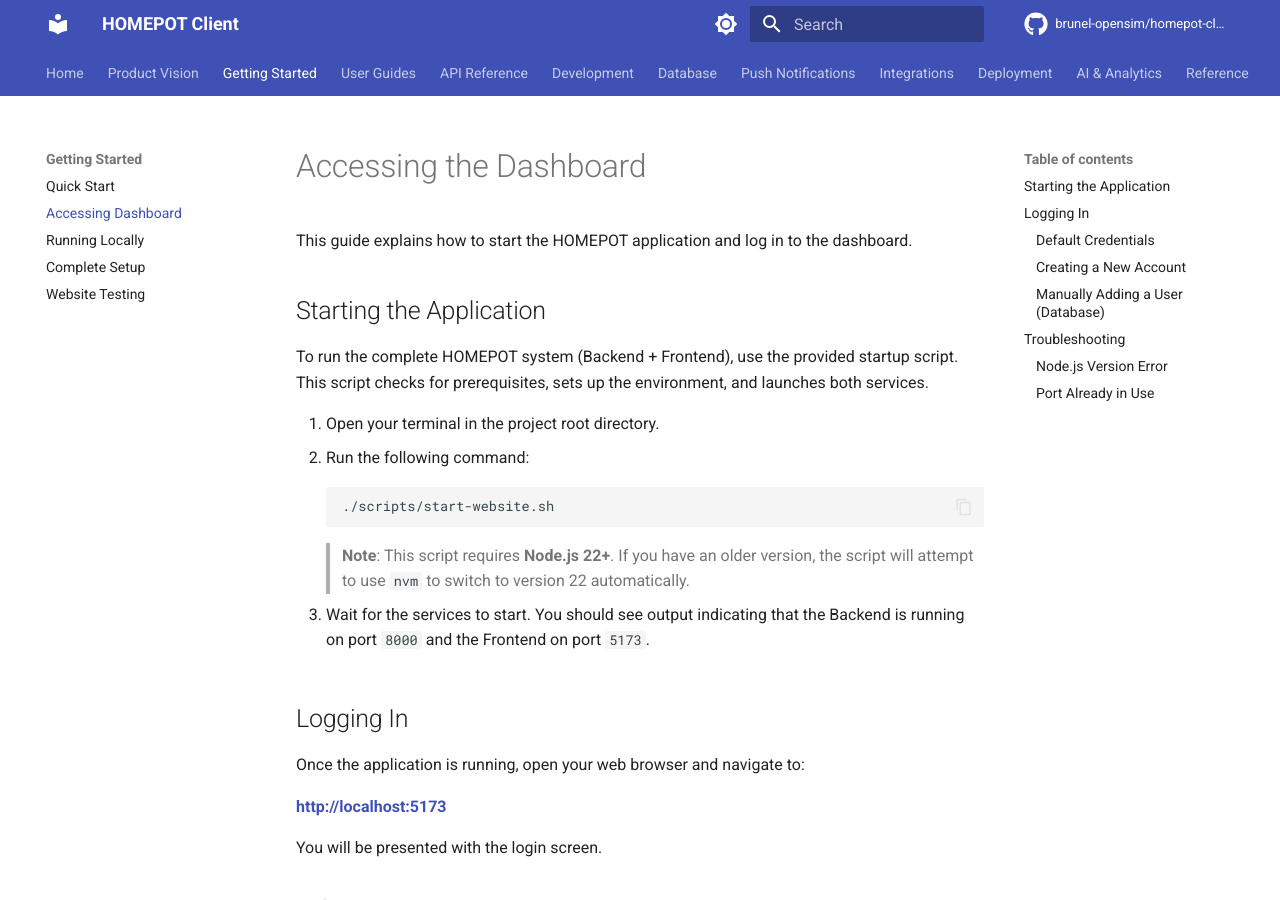
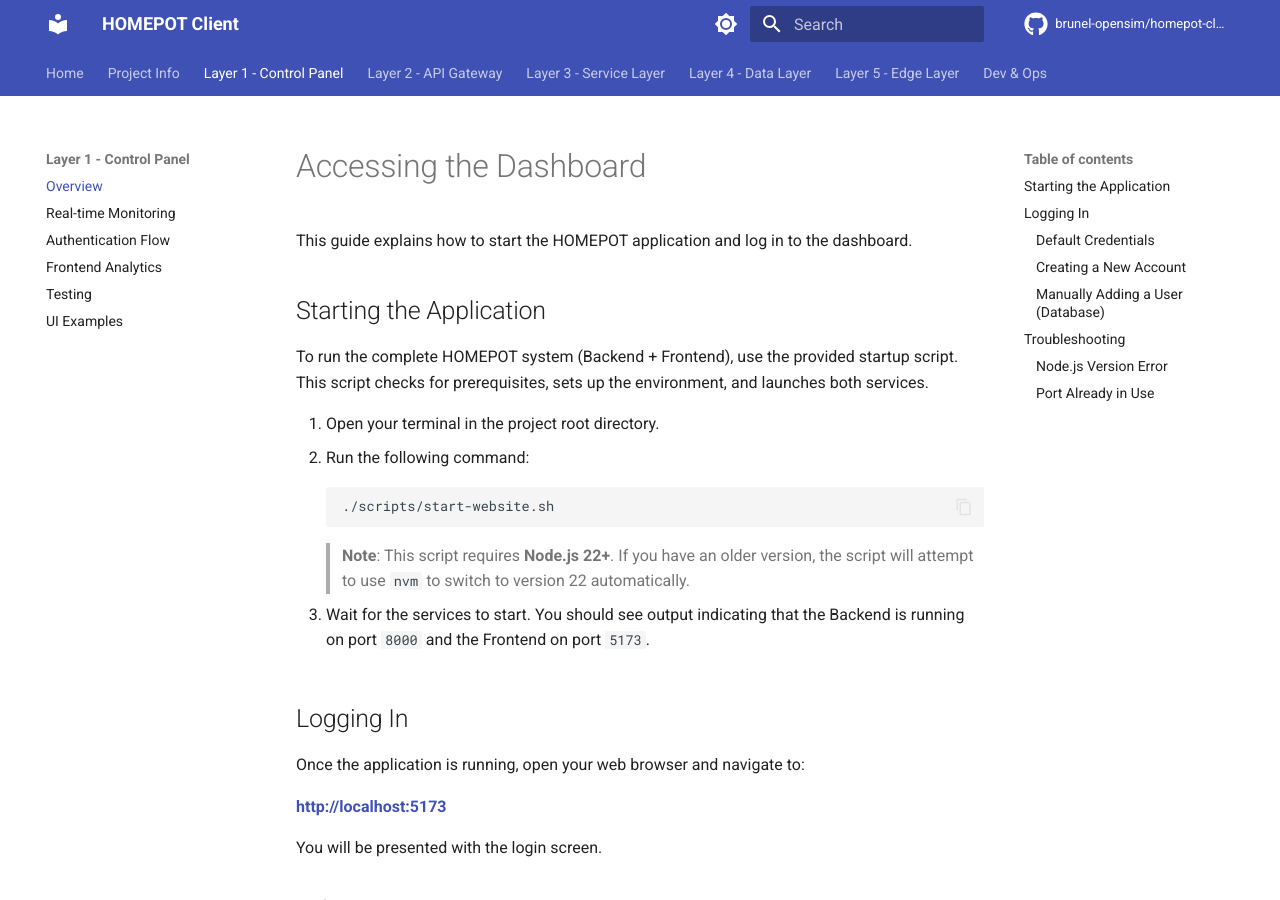
Before and after one commit to brunel-opensim/homepot-client, an MkDocs documentation site: the page built from docs/accessing-dashboard.md, in a window 1280 px wide and 900 px high. Built offline with MkDocs 1.6.1 and Material for MkDocs 9.7.7, drawn with Linux system fonts in a browser that asks for light colours; comment, search, counter and statistics services are not loaded; the version menu is left out.

Commit message:
Restructure documentation navigation to match 5-layer architecture

```diff
--- a/mkdocs.yml
+++ b/mkdocs.yml
@@ -98,86 +98,75 @@ plugins:
 nav:
   - Home: index.md
 
-  - Product Vision:
-      - Commercial Strategy: product-vision.md
+  - Project Info:
+      - Product Vision: product-vision.md
       - Compliance Matrix: architecture-compliance-matrix.md
+      - Getting Started:
+          - Quick Start: getting-started.md
+          - Running Locally: running-locally.md
+          - Complete Setup: complete-website-setup.md
 
-  - Getting Started:
-      - Quick Start: getting-started.md
-      - Accessing Dashboard: accessing-dashboard.md
-      - Running Locally: running-locally.md
-      - Complete Setup: complete-website-setup.md
-      - Website Testing: website-testing-guide.md
+  - Layer 1 - Control Panel:
+      - Overview: accessing-dashboard.md
+      - Real-time Monitoring: real-time-dashboard.md
+      - Authentication Flow: authentication-guide.md
+      - Frontend Analytics: frontend-analytics-integration.md
+      - Testing: frontend-testing-guide.md
+      - UI Examples: visual-examples.md
 
-  - User Guides:
-      - Authentication Guide: authentication-guide.md
-      - Device Registration: device-registration.md
-      - MDM Configuration: device-configuration-mdm.md
-      - POS Management: pos-management.md
-      - Real-time Dashboard: real-time-dashboard.md
-      - Agent Simulation: agent-simulation.md
-      - Real Device Transition: real-device-transition.md
-      - API Testing: api-testing-guide.md
-      - Device Metrics Collection: device-metrics-collection.md
+  - Layer 2 - API Gateway:
+      - API Reference:
+          - Authentication: user-authentication-api.md
+          - Device Endpoints: devices-by-site-endpoint.md
+      - Testing Guidelines: api-testing-guide.md
+      - Unified Push Gateway:
+          - Overview: push-notification.md
+          - Payload Structure: push-notification-payloads.md
+          - MQTT (IoT): mqtt-push-integration.md
+          - FCM (Android): fcm-linux-integration.md
+          - APNs (Apple): apns-apple-integration.md
+          - WNS (Windows): wns-windows-integration.md
+          - Web Push: web-push-integration.md
 
-  - API Reference:
-      - Authentication: user-authentication-api.md
-      - Devices:
-          - Get Devices by Site: devices-by-site-endpoint.md
+  - Layer 3 - Service Layer:
+      - AI & Cognitive Engine:
+          - Roadmap: ai-roadmap.md
+          - Implementation: ai-implementation.md
+          - Context Builder: ai-context-builder.md
+          - Anomaly Detection: anomaly-detection.md
+          - Memory Inspection: ai-memory-inspection.md
+      - Audit System: audit-compliance.md
+      - Background Analytics: backend-analytics.md
 
-  - Development:
+  - Layer 4 - Data Layer:
+      - Database Architecture: database-guide.md
+      - Setup & Migration:
+          - Fresh Setup: fresh-database-setup.md
+          - Postgres Migration: postgresql-migration-complete.md
+      - Telemetry Storage:
+          - TimescaleDB Integration: timescaledb-integration.md
+          - Metrics Validation: database-metrics-validation.md
+      - Data Collection: analytics-data-collection.md
+
+  - Layer 5 - Edge Layer:
+      - Device Management:
+          - Registration: device-registration.md
+          - Metrics Collection: device-metrics-collection.md
+          - Configuration (MDM): device-configuration-mdm.md
+      - Platform Integration:
+          - Mobivisor (Android): mobivisor-integration.md
+          - POS System (Dummy): POSDummy-Integration.md
+      - Agents & Simulation:
+          - Agent Simulation: agent-simulation.md
+          - Real Device Transition: real-device-transition.md
+
+  - Dev & Ops:
       - Development Guide: development-guide.md
-      - Testing Guide: testing-guide.md
-      - Frontend Testing: frontend-testing-guide.md
+      - Deployment: deployment-guide.md
+      - CI/CD Pipelines: frontend-ci-cd.md
+      - Monorepo Structure: monorepo-migration.md
+      - Repository Health: repository-health.md
       - Collaboration: collaboration-guide.md
-      - Monorepo Structure: monorepo-migration.md
-
-  - Database:
-      - Database Guide: database-guide.md
-      - Fresh Database Setup: fresh-database-setup.md
-      - PostgreSQL Migration: postgresql-migration-complete.md
-      - TimescaleDB Integration: timescaledb-integration.md
-
-  - Push Notifications:
-      - Overview: push-notification.md
-      - Payload Structure: push-notification-payloads.md
-      - Analytics Roadmap: push-analytics-roadmap.md
-      - FCM (Linux/Android): fcm-linux-integration.md
-      - WNS (Windows): wns-windows-integration.md
-      - APNs (Apple): apns-apple-integration.md
-      - Web Push: web-push-integration.md
-      - MQTT (IoT): mqtt-push-integration.md
-
-  - Integrations:
-      - Mobivisor Integration: mobivisor-integration.md
-      - Mobivisor Roadmap: mobivisor-integration-roadmap.md
-      - Mobivisor Diagram: HomepotMobivisor.md
-      - POS Dummy: POSDummy.md
-      - POS Dummy Integration: POSDummy-Integration.md
-
-  - Deployment:
-      - Deployment Guide: deployment-guide.md
-      - Frontend CI/CD: frontend-ci-cd.md
-
-  - AI & Analytics:
-      - Executive Summary: ai-roadmap-executive-summary.md
-      - Full Roadmap: ai-roadmap.md
-      - Infrastructure Implementation: ai-infrastructure.md
-      - Implementation Details: ai-implementation.md
-      - Memory Inspection: ai-memory-inspection.md
-      - Context Builder: ai-context-builder.md
-      - Data Collection: analytics-data-collection.md
-      - Data Collection Guide: data-collection-guide.md
-      - Data Collection Suite: data-collection-suite.md
-      - Example Data: analytics-example-data.md
-      - Backend Analytics: backend-analytics.md
-      - Frontend Analytics Integration: frontend-analytics-integration.md
-
-  - Reference:
-      - Visual Examples: visual-examples.md
-      - Audit & Compliance: audit-compliance.md
-      - GitHub Permissions: github-permissions-guide.md
-      - Repository Health: repository-health.md
 
 # Extra
 extra:
```
